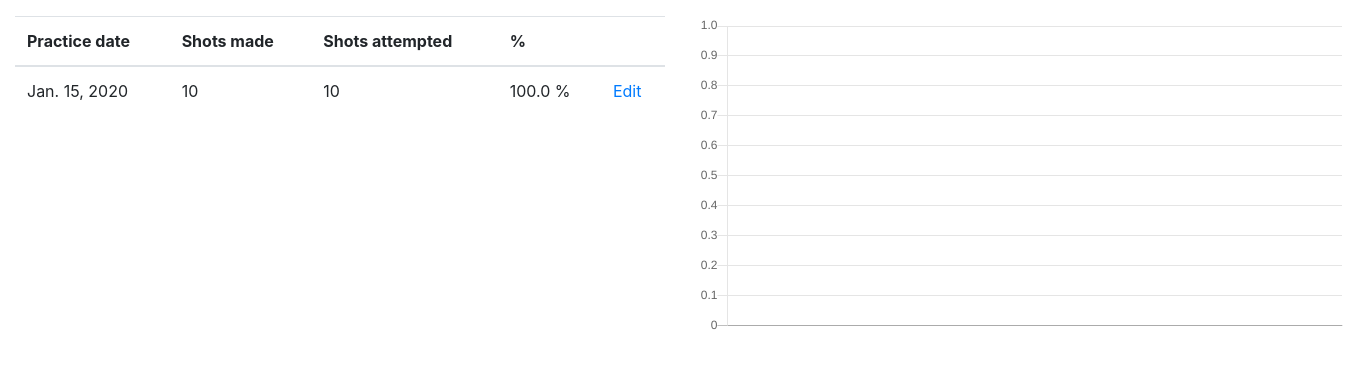
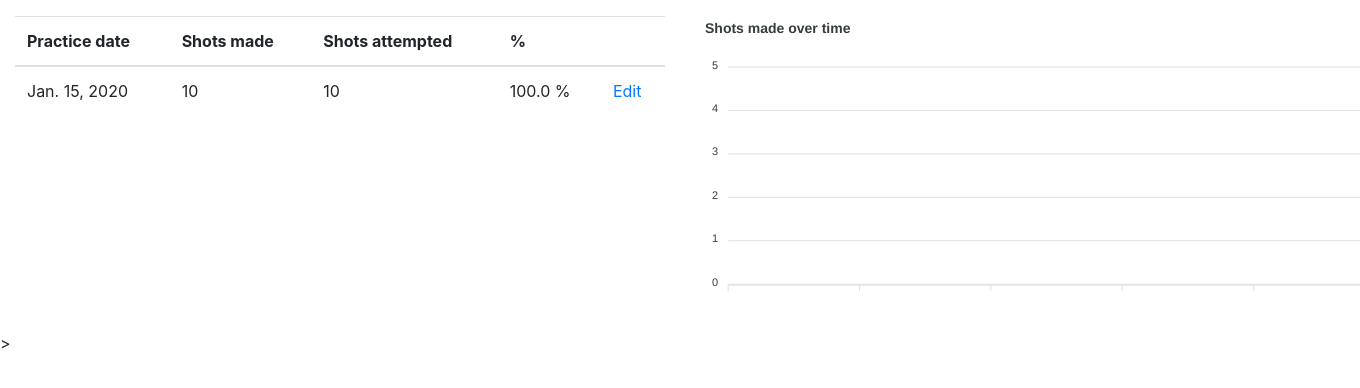
Before and after one commit to aljazsustar/hoops, a Django app: template templates/stats/stats.html in a window 1360 px wide; the page is wider, and only the part inside the window is pictured. Shown: the part 56-444 px from the top of that part. Run offline with Django 3.2, Linux system fonts and the light colour scheme; tables that the repository leaves empty hold one stand-in row (values such as "Sample post"); the template is opened without the code that fills it: values that come from a table or form of the project are taken from there, most other values are stand-ins (such as "Sample title", 1, 10 or a date in 2020); some libraries are stand-ins or nearby versions.

Commit message:
Added chart

```diff
--- a/templates/index/index.html
+++ b/templates/index/index.html
@@ -29,4 +29,5 @@
 <script src="https://cdn.jsdelivr.net/npm/popper.js@1.16.0/dist/umd/popper.min.js" integrity="sha384-Q6E9RHvbIyZFJoft+2mJbHaEWldlvI9IOYy5n3zV9zzTtmI3UksdQRVvoxMfooAo" crossorigin="anonymous"></script>
 <script src="https://stackpath.bootstrapcdn.com/bootstrap/4.4.1/js/bootstrap.min.js" integrity="sha384-wfSDF2E50Y2D1uUdj0O3uMBJnjuUD4Ih7YwaYd1iqfktj0Uod8GCExl3Og8ifwB6" crossorigin="anonymous"></script>
 <script src="https://cdn.jsdelivr.net/npm/chart.js@2.9.3/dist/Chart.min.js"></script>
+<script src="https://cdn.jsdelivr.net/npm/apexcharts"></script>
 </html>
--- a/templates/stats/stats.html
+++ b/templates/stats/stats.html
@@ -26,19 +26,47 @@
                 </table>
             </div>
             <div class="col-6">
-                <canvas id="basic-chart"></canvas>
+                <div id="basic_chart"></div>
             </div>
         </div>
-    </div>
+    </div>>
     <script>
-        const config = {
-            type: 'bar',
-            data: [{{ data|safe }}]
+        var config = {
+            chart: {
+                type: 'line',
+                width: 700,
+                height: 300
+            },
+            series: [{
+                data: {{ data|safe }}
+            }],
+            xaxis: {
+                type: 'datetime'
+            },
+            toolbar: {
+                show: false
+            },
+            legend: {
+                position: 'top',
+                horizontalAlign: 'left',
+                floating: true,
+                offsetY: -25,
+                offsetX: -5
+            },
+            title: {
+                text: 'Shots made over time',
+                align: 'left'
+            },
+            dataLabels: {
+                enabled: true,
+            },
         }
 
         window.onload = () => {
-            const ctx = document.getElementById("basic-chart").getContext('2d');
-            window.basic_chart = new Chart(ctx, config)
+            console.log(config.series)
+            const ctx = document.getElementById('basic_chart');
+            var basic_chart = new ApexCharts(ctx, config)
+            basic_chart.render()
         }
 
     </script>
```
